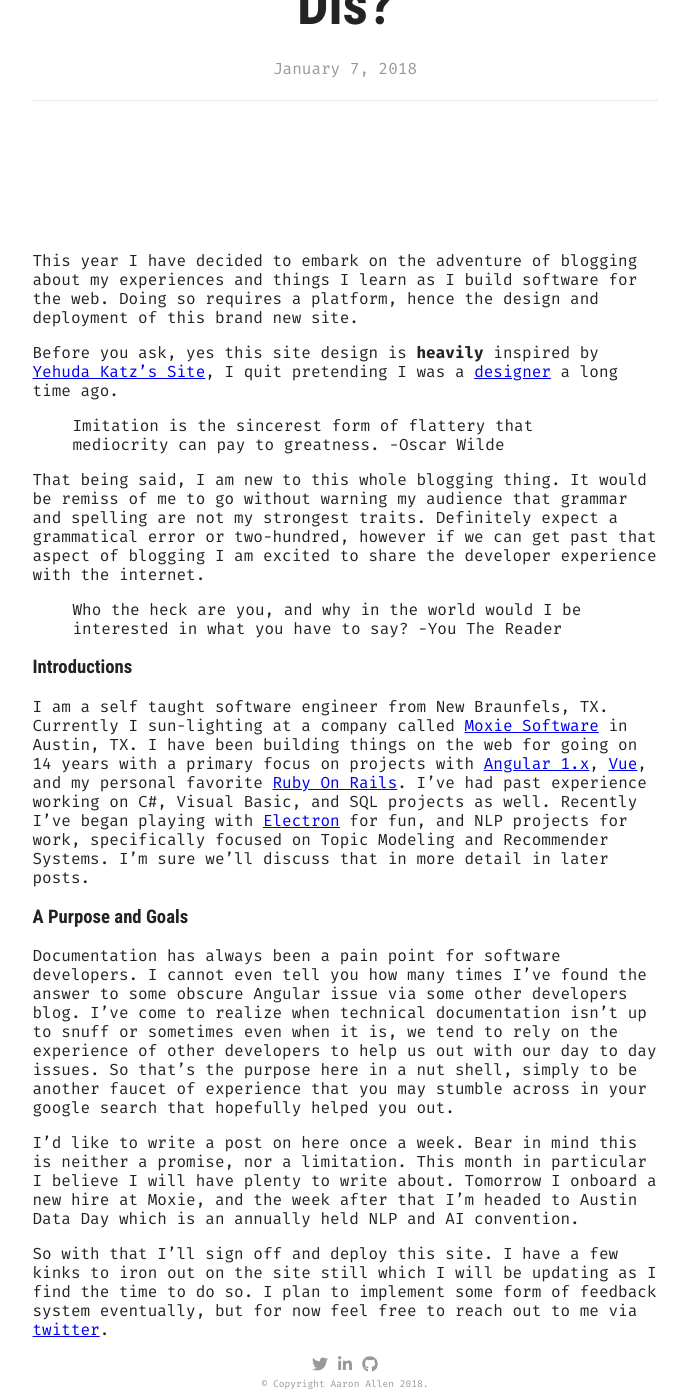
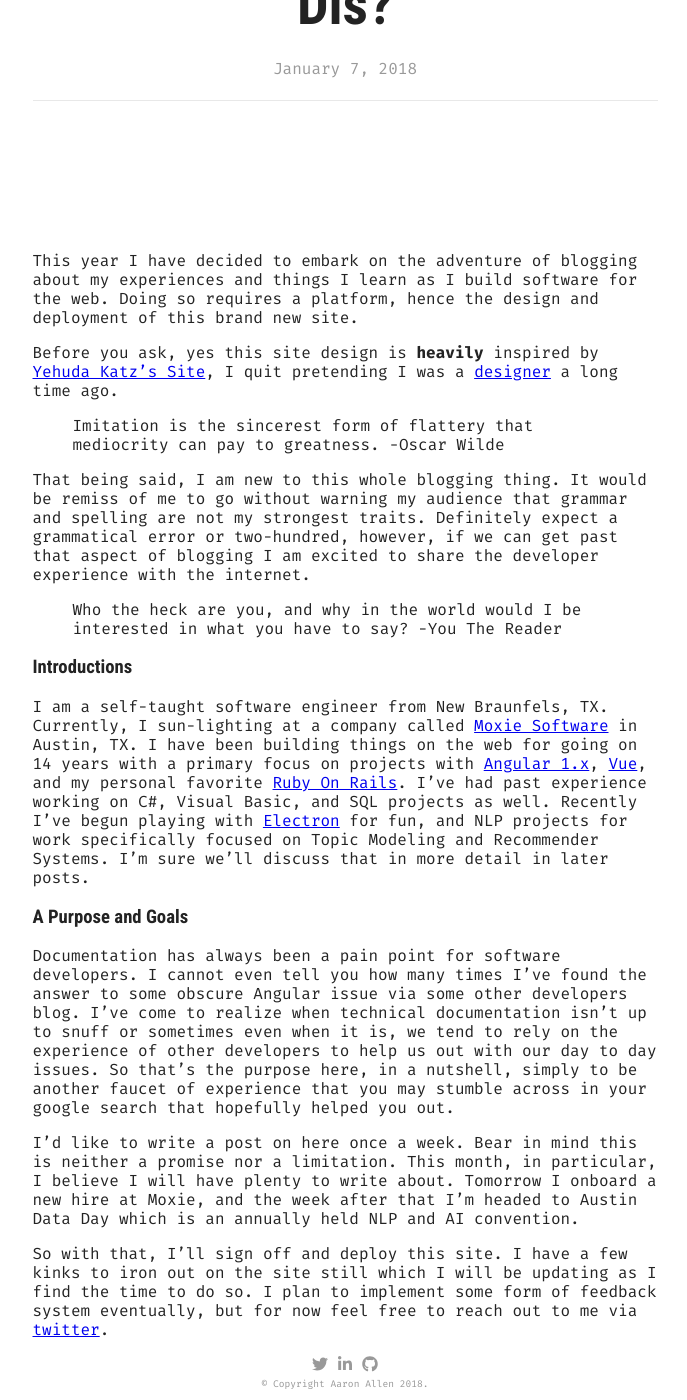
Before and after one commit to aaronmallen/aaronmallen.github.io, a Jekyll site: the page built from _posts/2018-01-07-new-year-new-site-who-dis.md, in a window 1280 px wide and 1400 px high, scrolled down 289 px. Shown: the whole window, without its empty margins (295-982 px from the left). Built offline with Jekyll 4.4.1, drawn with Linux system fonts in a browser that asks for light colours; nearby versions of some CDN libraries; our own code applies the rules of GitHub Pages for plain Markdown files; comment, search, counter and statistics services are not loaded.

Commit message:
small grammatical fixes

```diff
--- a/_posts/2018-01-07-new-year-new-site-who-dis.md
+++ b/_posts/2018-01-07-new-year-new-site-who-dis.md
@@ -16,19 +16,19 @@ pretending I was a [designer](http://www.dribbble.com/aaronmallen) a long time a
 
 That being said, I am new to this whole blogging thing.  It would be remiss of me to go without warning my audience
 that grammar and spelling are not my strongest traits. Definitely expect a grammatical error or two-hundred,
-however if we can get past that aspect of blogging I am excited to share the developer experience with the internet.
+however, if we can get past that aspect of blogging I am excited to share the developer experience with the internet.
 
 > Who the heck are you, and why in the world would I be interested in what you have to say?
 > -You The Reader
 
 ### Introductions
 
-I am a self taught software engineer from New Braunfels, TX. Currently I sun-lighting at a company called
+I am a self-taught software engineer from New Braunfels, TX. Currently, I sun-lighting at a company called
 [Moxie Software](http://www.gomoxie.com) in Austin, TX.  I have been building things on the web for going on 14 years
 with a primary focus on projects with [Angular 1.x](https://angularjs.org/), [Vue](https://vuejs.org/), and my personal
 favorite [Ruby On Rails](http://rubyonrails.org/).  I've had past experience working on C#, Visual Basic, and SQL
-projects as well.  Recently I've began playing with [Electron](https://electronjs.org/) for fun, and NLP projects for
-work, specifically focused on Topic Modeling and Recommender Systems.  I'm sure we'll discuss that in more detail in
+projects as well.  Recently I've begun playing with [Electron](https://electronjs.org/) for fun, and NLP projects for
+work specifically focused on Topic Modeling and Recommender Systems.  I'm sure we'll discuss that in more detail in
 later posts.
 
 ### A Purpose and Goals
@@ -36,13 +36,13 @@ later posts.
 Documentation has always been a pain point for software developers. I cannot even tell you how many times I've found the
 answer to some obscure Angular issue via some other developers blog.  I've come to realize when technical documentation
 isn't up to snuff or sometimes even when it is, we tend to rely on the experience of other developers to help us out
-with our day to day issues.  So that's the purpose here in a nut shell, simply to be another faucet of experience that
+with our day to day issues.  So that's the purpose here, in a nutshell, simply to be another faucet of experience that
 you may stumble across in your google search that hopefully helped you out.
 
-I'd like to write a post on here once a week.  Bear in mind this is neither a promise, nor a limitation.  This month in
-particular I believe I will have plenty to write about.  Tomorrow I onboard a new hire at Moxie, and the week after that
+I'd like to write a post on here once a week.  Bear in mind this is neither a promise nor a limitation.  This month, in
+particular, I believe I will have plenty to write about.  Tomorrow I onboard a new hire at Moxie, and the week after that
 I'm headed to Austin Data Day which is an annually held NLP and AI convention.
 
-So with that I'll sign off and deploy this site.  I have a few kinks to iron out on the site still which I will be
+So with that, I'll sign off and deploy this site.  I have a few kinks to iron out on the site still which I will be
 updating as I find the time to do so.  I plan to implement some form of feedback system eventually, but for now feel
 free to reach out to me via [twitter](https://www.twitter.com/aaronmallen).
```
